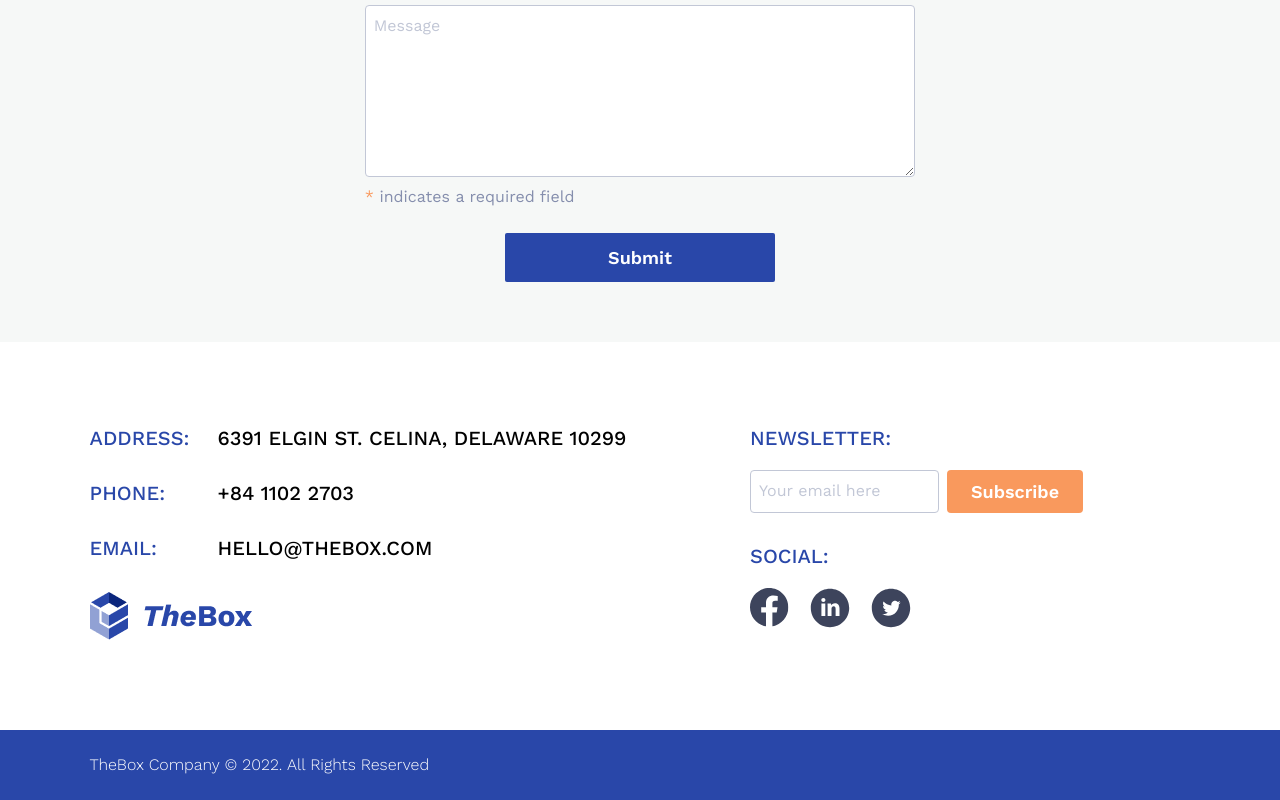
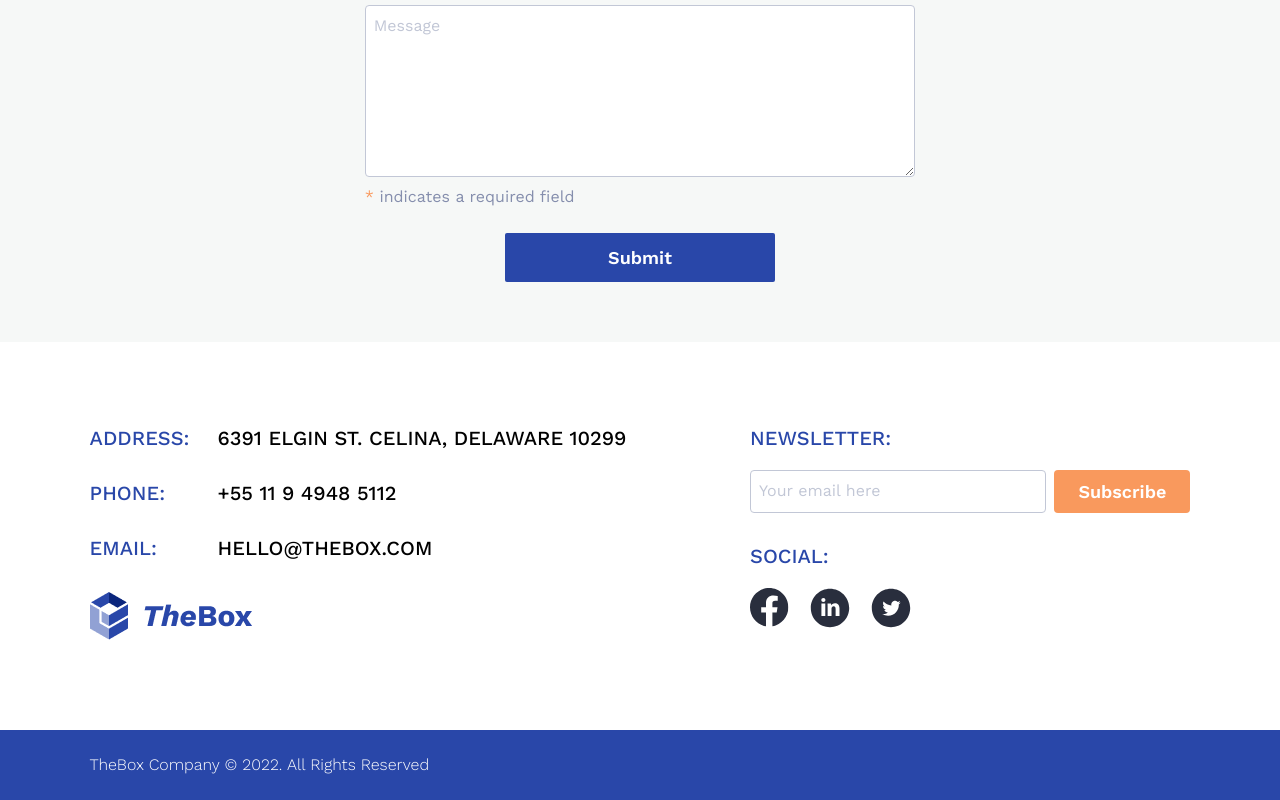
Before and after one commit to RodBrowning/portfolio-2-the-box-construction, a Next.js app: page / in a window 1280 px wide. Shown: the part 5100-5900 px from the top of the page. Built offline with nearby package versions, Linux system fonts and the light colour scheme.

Commit message:
Address code review

```diff
--- a/components/address/Address.tsx
+++ b/components/address/Address.tsx
@@ -1,10 +1,7 @@
 import AddressST from '../../styles/Address.module.css'
 import Image from 'next/image'
 import React from 'react'
-import ficon from '../../public/assets/icons/social_facebook.svg'
-import licon from '../../public/assets/icons/social_linkedin.svg'
 import logo from '../../public/assets/logo.png'
-import ticon from '../../public/assets/icons/social_twitter.svg'
 
 const Address = () => {
   return (
@@ -24,7 +21,7 @@ const Address = () => {
                         <p>Phone:</p>
                     </div>
                     <div className={AddressST.label_data}>
-                        <p>+84 1102 2703</p>
+                        <a href="tel:+5511949485112">+55&nbsp;11&nbsp;9&nbsp;4948&nbsp;5112</a>
                     </div>
                 </div>
                 <div className={AddressST.address_data}>
@@ -53,9 +50,36 @@ const Address = () => {
             <div className={AddressST.social_div}>
                 <label>Social:</label>
                 <div className={AddressST.social}>
-                    <Image src={ficon} alt='facebook icon'/>
-                    <Image src={licon} alt='linkedin icon'/>
-                    <Image src={ticon} alt='twitter icon'/>
+                    <div>
+                    <svg width="39" height="39" viewBox="0 0 39 39" fill="none" xmlns="http://www.w3.org/2000/svg">
+                        <g clip-path="url(#clip0_34_304)">
+                        <path fill-rule="evenodd" clip-rule="evenodd" d="M0 19.3072C0 28.8528 6.9328 36.7904 16 38.4V24.5328H11.2V19.2H16V14.9328C16 10.1328 19.0928 7.4672 23.4672 7.4672C24.8528 7.4672 26.3472 7.68 27.7328 7.8928V12.8H25.28C22.9328 12.8 22.4 13.9728 22.4 15.4672V19.2H27.52L26.6672 24.5328H22.4V38.4C31.4672 36.7904 38.4 28.8544 38.4 19.3072C38.4 8.688 29.76 0 19.2 0C8.64 0 0 8.688 0 19.3072Z" fill="#3D445C"/>
+                        </g>
+                        <defs>
+                        <clipPath id="clip0_34_304">
+                        <rect width="38.4" height="38.4" fill="white"/>
+                        </clipPath>
+                        </defs>
+                        </svg>
+                    </div>
+
+                    <div>
+                        <svg width="40" height="40" viewBox="0 0 40 40" fill="none" xmlns="http://www.w3.org/2000/svg">
+                        <path d="M20 0.799805C9.39599 0.799805 0.799988 9.39581 0.799988 19.9998C0.799988 30.6038 9.39599 39.1998 20 39.1998C30.604 39.1998 39.2 30.6038 39.2 19.9998C39.2 9.39581 30.604 0.799805 20 0.799805ZM15.3 27.9578H11.412V15.4458H15.3V27.9578ZM13.332 13.9098C12.104 13.9098 11.31 13.0398 11.31 11.9638C11.31 10.8658 12.128 10.0218 13.382 10.0218C14.636 10.0218 15.404 10.8658 15.428 11.9638C15.428 13.0398 14.636 13.9098 13.332 13.9098ZM29.5 27.9578H25.612V21.0238C25.612 19.4098 25.048 18.3138 23.642 18.3138C22.568 18.3138 21.93 19.0558 21.648 19.7698C21.544 20.0238 21.518 20.3838 21.518 20.7418V27.9558H17.628V19.4358C17.628 17.8738 17.578 16.5678 17.526 15.4438H20.904L21.082 17.1818H21.16C21.672 16.3658 22.926 15.1618 25.024 15.1618C27.582 15.1618 29.5 16.8758 29.5 20.5598V27.9578V27.9578Z" fill="#3D445C"/>
+                        </svg>
+                    </div>
+                    <div>
+                        <svg width="40" height="40" viewBox="0 0 40 40" fill="none" xmlns="http://www.w3.org/2000/svg">
+                        <g clip-path="url(#clip0_34_308)">
+                        <path d="M20 0.799805C9.39599 0.799805 0.799988 9.39581 0.799988 19.9998C0.799988 30.6038 9.39599 39.1998 20 39.1998C30.604 39.1998 39.2 30.6038 39.2 19.9998C39.2 9.39581 30.604 0.799805 20 0.799805ZM27.81 16.5278C27.818 16.6918 27.82 16.8558 27.82 17.0158C27.82 22.0158 24.018 27.7778 17.062 27.7778C15.0066 27.7812 12.9939 27.1909 11.266 26.0778C11.56 26.1138 11.862 26.1278 12.168 26.1278C13.94 26.1278 15.57 25.5258 16.864 24.5098C16.0754 24.4943 15.3113 24.2332 14.6782 23.7628C14.0451 23.2925 13.5745 22.6363 13.332 21.8858C13.8983 21.9935 14.4817 21.9709 15.038 21.8198C14.1821 21.6467 13.4124 21.183 12.8594 20.5071C12.3064 19.8313 12.0042 18.985 12.004 18.1118V18.0658C12.514 18.3478 13.098 18.5198 13.718 18.5398C12.9156 18.0057 12.3476 17.1851 12.1301 16.2461C11.9126 15.307 12.0621 14.3203 12.548 13.4878C13.4979 14.6558 14.6825 15.6113 16.0251 16.2924C17.3677 16.9736 18.8384 17.3651 20.342 17.4418C20.1508 16.6304 20.2331 15.7786 20.576 15.0188C20.9189 14.259 21.5032 13.6338 22.2381 13.2403C22.973 12.8469 23.8173 12.7073 24.6398 12.8431C25.4622 12.979 26.2167 13.3829 26.786 13.9918C27.6323 13.8244 28.4439 13.5139 29.186 13.0738C28.9039 13.9501 28.3133 14.6942 27.524 15.1678C28.2737 15.0775 29.0057 14.876 29.696 14.5698C29.189 15.3296 28.5503 15.9927 27.81 16.5278Z" fill="#3D445C"/>
+                        </g>
+                        <defs>
+                        <clipPath id="clip0_34_308">
+                        <rect width="40" height="40" fill="white"/>
+                        </clipPath>
+                        </defs>
+                        </svg>
+                    </div>
                 </div>
             </div>
         </div>
--- a/styles/Address.module.css
+++ b/styles/Address.module.css
@@ -23,6 +23,9 @@
 .address_data .label p {
     margin-right: 1rem;
 }
+.address_data .label_data a {
+    color: unset;
+}
 .left_content .label, .right_content label {
     min-width: 8rem;
     color: var(--color-primary);
@@ -40,6 +43,9 @@
     display: flex;
     gap: 0.5rem;
 }
+.news .inputs input[type=email] {
+    width: 100%;
+}
 
 .social_div {
     display: flex;
@@ -50,11 +56,22 @@
     display: flex;
     gap: 1.3rem;
 }
+.social_div .social svg path {
+    fill: var(--color-black);
+    cursor: pointer;
+}
+.social_div .social svg:hover path {
+    fill: var(--color-black-variant);
+}
 
 /*============= MEDIA QUERIE (LARGE DEVICES)  ===============*/
 @media only screen and (max-width: 1024px) {
     .container {
         gap: 1.5rem;
+    }
+    .container .right_content {
+        margin: auto;
+        width: 60%;
     }
     .news .inputs {
         flex-direction: column;
@@ -69,10 +86,6 @@
         flex-direction: column;
         gap: 3rem;
         font-size: 1rem;
-    }
-    .container .right_content {
-        margin: auto;
-        width: 60%;
     }
     .container .right_content .social_div .social {
         justify-content: center;
@@ -93,6 +106,9 @@
     .container .left_content .logo {
         text-align: center;
     }
+    .container .left_content .address_data {
+        gap: 0.5rem;
+    }
 }
 /*============= MEDIA QUERIE (EXTRA SMALL DEVICES)  ===============*/
 @media only screen and (max-width: 425px) {
```
